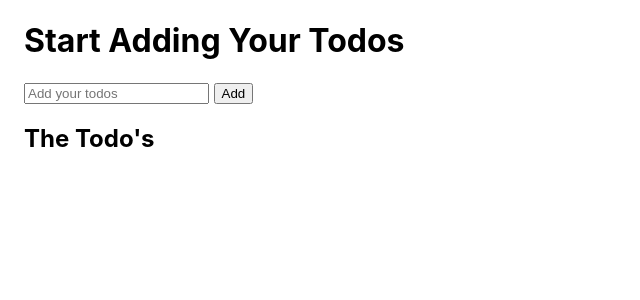
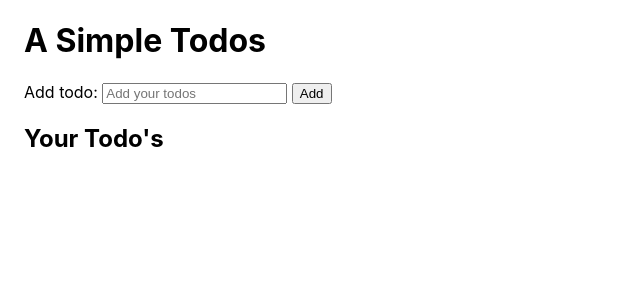
Before and after one commit to foisal07/react-todo, a React (Create React App) app: page / in a window 1280 px wide. Shown: the top 300 px of the page, without its empty margins (0-640 px from the left). Built offline with nearby package versions, Linux system fonts and the light colour scheme.

Commit message:
Edit update todos

```diff
--- a/public/index.html
+++ b/public/index.html
@@ -2,7 +2,7 @@
 <html lang="en">
   <head>
     <meta charset="utf-8" />
-    <link rel="icon" href="%PUBLIC_URL%/favicon.ico" />
+
     <meta name="viewport" content="width=device-width, initial-scale=1" />
     <meta name="theme-color" content="#000000" />
     <meta
--- a/src/App.js
+++ b/src/App.js
@@ -1,17 +1,18 @@
-import AddTodo from "./components/AddTodo";
 import TodoList from "./components/TodoList";
 import { useState } from "react";
-import ErrorModal from "./components/ErrorModal";
+import AddTodoForm from "./components/AddTodoForm";
 
 function App() {
   const [todos, setTodos] = useState([]);
+  const [isEditing, setIsEditing] = useState(false);
+  const [todoTextToUpdate, setTodoTextToUpdate] = useState({});
 
   const getTodo = (enteredTodo) => {
     setTodos((prevTodos) => [
       ...prevTodos,
       {
         text: enteredTodo,
-        id: Math.random(),
+        id: new Date().valueOf(),
       },
     ]);
   };
@@ -21,12 +22,45 @@ function App() {
     setTodos(restTodos);
   };
 
+  const editTodo = (todo) => {
+    setIsEditing(true);
+    setTodoTextToUpdate({ ...todo });
+  };
+
+  const getUpdatedTodo = (e) => {
+    setTodoTextToUpdate({ ...todoTextToUpdate, text: e.target.value });
+  };
+
+  const updateTodo = (id) => {
+    const updatedTodo = todos.map((todo) => {
+      return todo.id === id ? todoTextToUpdate : todo;
+    });
+    setTodos(updatedTodo);
+    setIsEditing(false);
+  };
+
+  const submitUpdatedTodo = (e) => {
+    e.preventDefault();
+  };
+
+  const cancelEdit = () => {
+    setIsEditing(false);
+  };
+
   return (
     <div className="App">
       {/* Add todo */}
-      <AddTodo getTodo={getTodo} />
+      <AddTodoForm
+        getTodo={getTodo}
+        isEditing={isEditing}
+        todoTextToUpdate={todoTextToUpdate}
+        getUpdatedTodo={getUpdatedTodo}
+        updateTodo={updateTodo}
+        submitUpdatedTodo={submitUpdatedTodo}
+        cancelEdit={cancelEdit}
+      />
       {/* Todo list*/}
-      <TodoList todos={todos} deleteTodo={deleteTodo} />
+      <TodoList todos={todos} deleteTodo={deleteTodo} editTodo={editTodo} />
     </div>
   );
 }
--- a/src/components/AddTodo.js
+++ /dev/null
@@ -1,36 +0,0 @@
-import React, { useState } from "react";
-import Button from "./UI/Button";
-import { Container } from "@material-ui/core";
-
-export default function AddTodo({ getTodo }) {
-  const [enteredTodo, setEnteredTodo] = useState("");
-
-  const addTodo = (e) => {
-    e.preventDefault();
-    if (enteredTodo !== "") {
-      getTodo(enteredTodo);
-      setEnteredTodo("");
-    }
-  };
-
-  const getEnteredTodo = (e) => {
-    setEnteredTodo(e.target.value);
-  };
-
-  return (
-    <>
-      <Container>
-        <h1>Start Adding Your Todos</h1>
-        <form onSubmit={addTodo}>
-          <input
-            type="text"
-            placeholder="Add your todos"
-            onChange={getEnteredTodo}
-            value={enteredTodo}
-          />{" "}
-          <Button type="submit" text="Add" />
-        </form>
-      </Container>
-    </>
-  );
-}
--- /dev/null
+++ b/src/components/AddTodoForm.js
@@ -0,0 +1,64 @@
+import React, { useState } from "react";
+import Button from "./UI/Button";
+import { Container } from "@material-ui/core";
+
+export default function AddTodoForm({
+  getTodo,
+  isEditing,
+  todoTextToUpdate,
+  getUpdatedTodo,
+  updateTodo,
+  cancelEdit,
+  submitUpdatedTodo,
+}) {
+  const [enteredTodo, setEnteredTodo] = useState("");
+
+  const addTodo = (e) => {
+    e.preventDefault();
+    if (enteredTodo !== "") {
+      getTodo(enteredTodo);
+      setEnteredTodo("");
+    }
+  };
+
+  const getEnteredTodo = (e) => {
+    setEnteredTodo(e.target.value);
+  };
+
+  return (
+    <>
+      {isEditing ? (
+        <Container>
+          <h1>A Simple Todo's</h1>
+          <form onSubmit={submitUpdatedTodo}>
+            <label htmlFor="editTodo">Edit todo: </label>
+            <input
+              type="text"
+              placeholder="Update your todo"
+              onChange={getUpdatedTodo}
+              value={todoTextToUpdate.text}
+            />{" "}
+            <button onClick={() => updateTodo(todoTextToUpdate.id)}>
+              Update
+            </button>{" "}
+            <button onClick={cancelEdit}> Cancel </button>
+          </form>
+        </Container>
+      ) : (
+        <Container>
+          <h1>A Simple Todos</h1>
+          <form onSubmit={addTodo}>
+            <label htmlFor="editTodo">Add todo: </label>
+            <input
+              type="text"
+              placeholder="Add your todos"
+              onChange={getEnteredTodo}
+              value={enteredTodo}
+            />{" "}
+            <Button type="submit" text="Add" />
+          </form>
+        </Container>
+      )}
+    </>
+  );
+}
--- a/src/components/TodoList.js
+++ b/src/components/TodoList.js
@@ -1,17 +1,17 @@
 import { Container } from "@material-ui/core";
 import React from "react";
-import Button from "./UI/Button";
 
-export default function TodoList({ todos, deleteTodo }) {
+export default function TodoList({ todos, deleteTodo, editTodo }) {
   return (
     <>
       <Container>
-        <h2>The Todo's</h2>
+        <h2>Your Todo's</h2>
         <ul>
           {todos.map((todo) => (
             <li key={todo.id}>
               {todo.text}{" "}
-              {<button onClick={() => deleteTodo(todo.id)}> X </button>}
+              {<button onClick={() => editTodo(todo)}> Edit </button>}{" "}
+              {<button onClick={() => deleteTodo(todo.id)}> Delete </button>}
             </li>
           ))}
         </ul>
```
